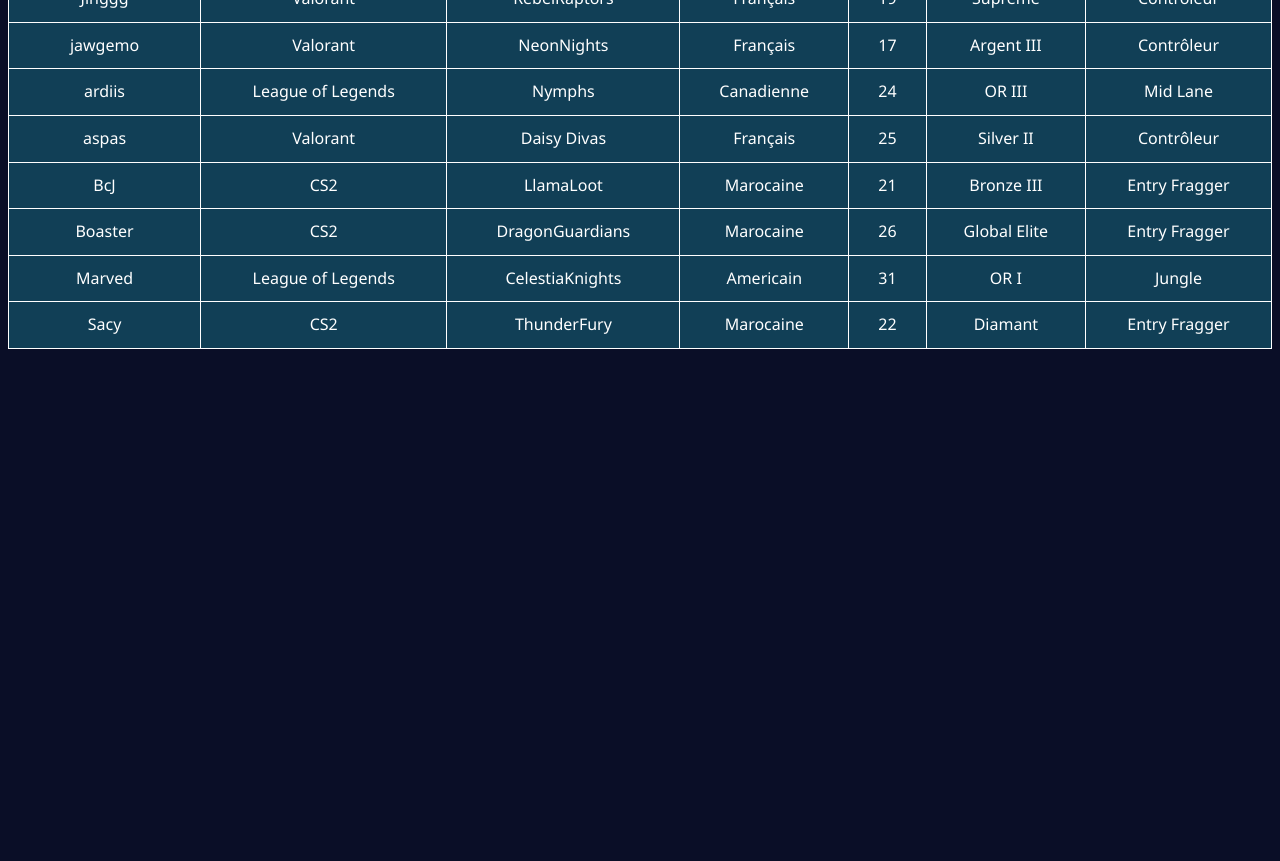
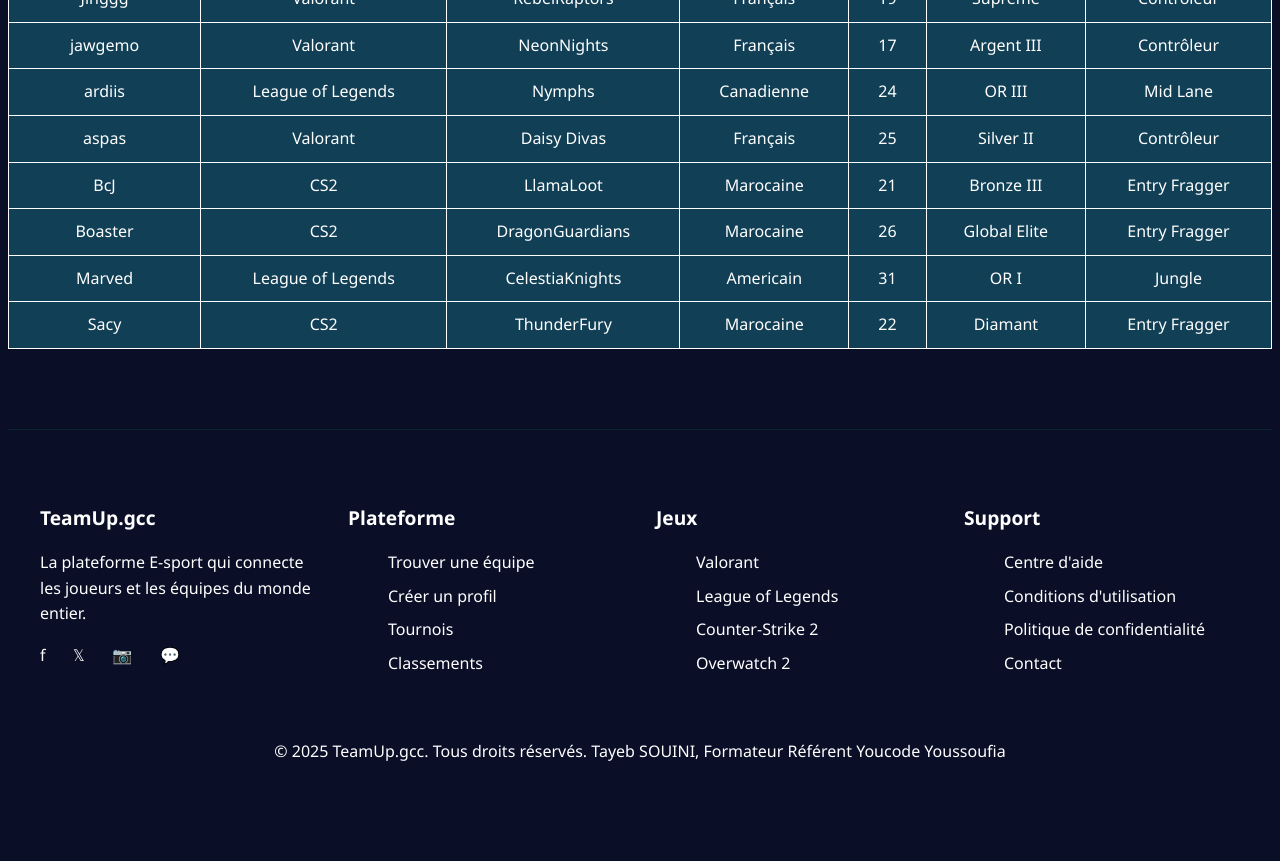
Before and after one commit to makhfi03/brief2_Html_Css, a plain HTML site: page gamers.html in a window 1280 px wide. Shown: the part 764-1625 px from the top of the page. Before the commit the page ends 1121 px from the top, so only its background shows below. Drawn offline with Linux system fonts and the light colour scheme.

Commit message:
Brief 2 Html/Css

```diff
--- a/gamers.html
+++ b/gamers.html
@@ -195,4 +195,54 @@
     </table>
     </div>
 </body>
+<footer id="contact">
+        <div class="footer-content">
+            <div class="footer-section">
+                <h4>TeamUp.gcc</h4>
+                <p>La plateforme E-sport qui connecte
+                    les joueurs et les équipes du monde entier.</p>
+                <div class="social-links">
+                    <a href="#" class="social-link" aria-label="Facebook">f</a>
+                    <a href="#" class="social-link" aria-label="Twitter">𝕏</a>
+                    <a href="#" class="social-link" aria-label="Instagram">📷</a>
+                    <a href="#" class="social-link" aria-label="Discord">💬</a>
+                </div>
+            </div>
+
+            <div class="footer-section">
+                <h4>Plateforme</h4>
+                <ul>
+                    <li><a href="accueil.html">Trouver une équipe</a></li>
+                    <li><a href="evenement.html">Créer un profil</a></li>
+                    <li><a href="equipes.html">Tournois</a></li>
+                    <li><a href="actualites.html">Classements</a></li>
+                </ul>
+            </div>
+
+            <div class="footer-section">
+                <h4>Jeux</h4>
+                <ul>
+                    <li><a href="#">Valorant</a></li>
+                    <li><a href="#">League of Legends</a></li>
+                    <li><a href="#">Counter-Strike 2</a></li>
+                    <li><a href="#">Overwatch 2</a></li>
+                </ul>
+            </div>
+
+            <div class="footer-section">
+                <h4>Support</h4>
+                <ul>
+                    <li><a href="#">Centre d'aide</a></li>
+                    <li><a href="#">Conditions d'utilisation</a></li>
+                    <li><a href="#">Politique de confidentialité</a></li>
+                    <li><a href="#">Contact</a></li>
+                </ul>
+            </div>
+        </div>
+        <div class="footer-bottom">
+            <p>&copy; 2025 TeamUp.gcc. Tous droits réservés. Tayeb SOUINI, Formateur Référent
+                Youcode Youssoufia
+            </p>
+        </div>
+    </footer>
 </html>
```
Also changed, not shown: joueur.html (+50 -0 lines).
